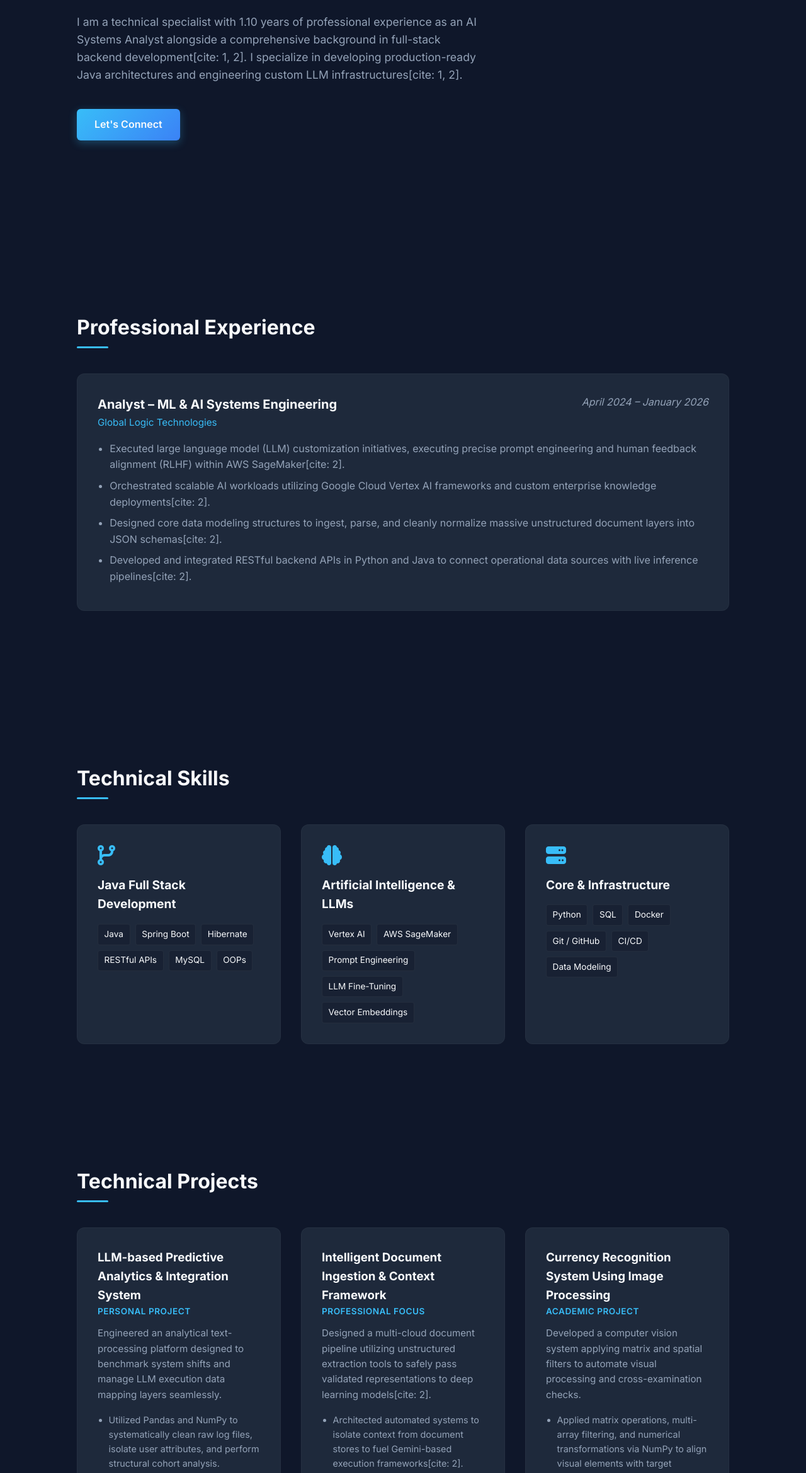
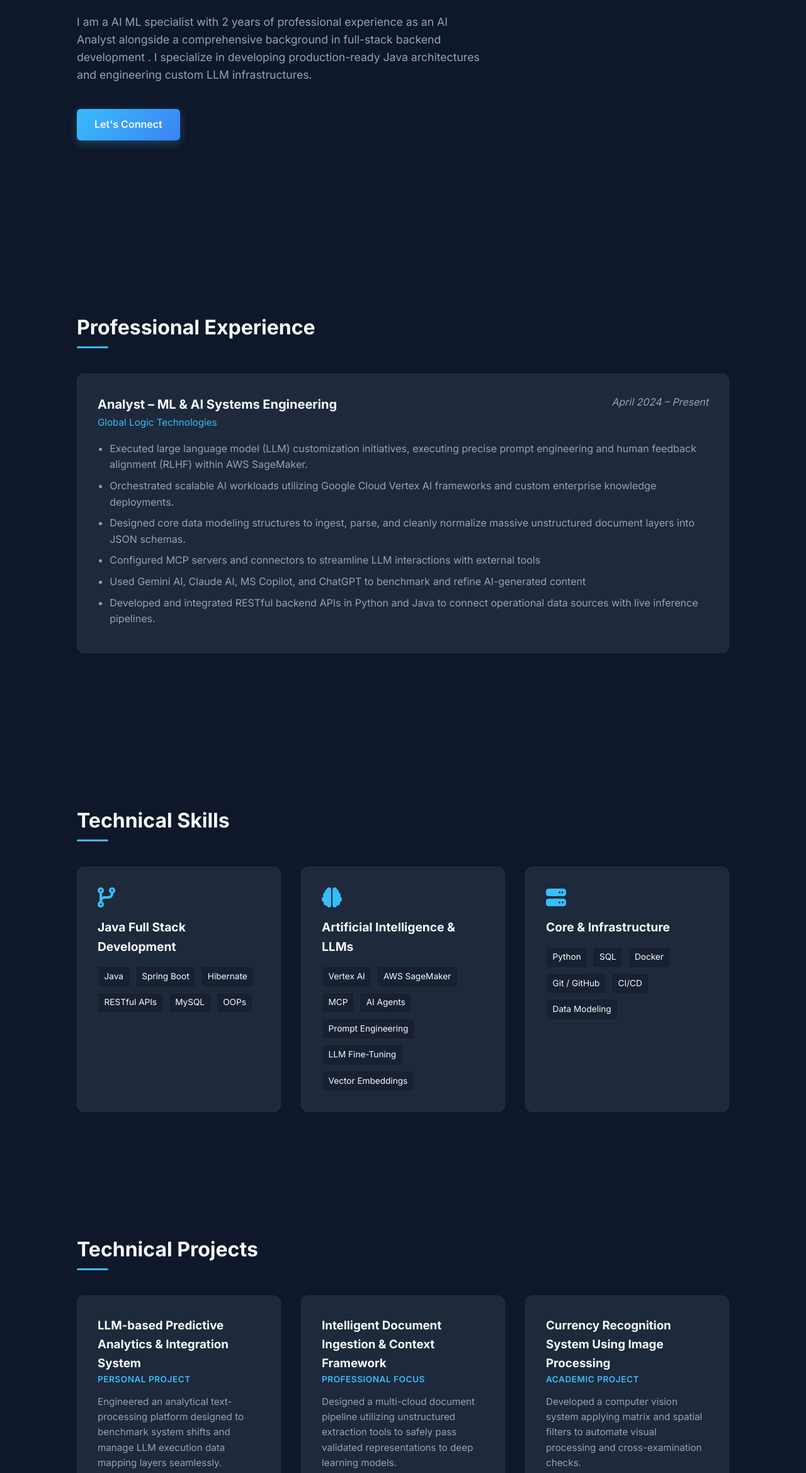
Before and after one commit to Lovaraj777/Lovaraj777.github.io, a plain HTML site: page index.html in a window 1280 px wide. Shown: the part 402-2741 px from the top of the page at 63% size. Drawn offline with Linux system fonts and the light colour scheme.

Commit message:
Revise portfolio content and update experience
Updated professional experience details and project descriptions.

```diff
--- a/index.html
+++ b/index.html
@@ -386,7 +386,8 @@
             <h1>Hi, I'm <span>Lovaraju Penke</span></h1>
             <div class="hero-tagline">AI Engineer & Java Full Stack Developer</div>
             <p class="hero-desc">
-                I am a technical specialist with 1.10 years of professional experience as an AI Systems Analyst alongside a comprehensive background in full-stack backend development[cite: 1, 2]. I specialize in developing production-ready Java architectures and engineering custom LLM infrastructures[cite: 1, 2].
+                I am a AI ML specialist with 2 years of professional experience as an AI Analyst alongside a comprehensive background in full-stack backend development
+                . I specialize in developing production-ready Java architectures and engineering custom LLM infrastructures.
             </p>
             <a href="#contact" class="btn">Let's Connect</a>
         </div>
@@ -402,13 +403,15 @@
                         <h3>Analyst – ML & AI Systems Engineering</h3>
                         <span>Global Logic Technologies</span>
                     </div>
-                    <div class="timeline-date">April 2024 – January 2026</div>
+                    <div class="timeline-date">April 2024 – Present </div>
                 </div>
                 <ul class="timeline-bullets">
-                    <li>Executed large language model (LLM) customization initiatives, executing precise prompt engineering and human feedback alignment (RLHF) within AWS SageMaker[cite: 2].</li>
-                    <li>Orchestrated scalable AI workloads utilizing Google Cloud Vertex AI frameworks and custom enterprise knowledge deployments[cite: 2].</li>
-                    <li>Designed core data modeling structures to ingest, parse, and cleanly normalize massive unstructured document layers into JSON schemas[cite: 2].</li>
-                    <li>Developed and integrated RESTful backend APIs in Python and Java to connect operational data sources with live inference pipelines[cite: 2].</li>
+                    <li>Executed large language model (LLM) customization initiatives, executing precise prompt engineering and human feedback alignment (RLHF) within AWS SageMaker.</li>
+                    <li>Orchestrated scalable AI workloads utilizing Google Cloud Vertex AI frameworks and custom enterprise knowledge deployments.</li>
+                    <li>Designed core data modeling structures to ingest, parse, and cleanly normalize massive unstructured document layers into JSON schemas.</li>
+                    <li>Configured MCP servers and connectors to streamline LLM interactions with external tools </li>
+                    <li>Used Gemini AI, Claude AI, MS Copilot, and ChatGPT to benchmark and refine AI-generated content </li>
+                    <li>Developed and integrated RESTful backend APIs in Python and Java to connect operational data sources with live inference pipelines.</li>
                 </ul>
             </div>
         </div>
@@ -429,7 +432,7 @@
                 <i class="fa-solid fa-brain"></i>
                 <h3>Artificial Intelligence & LLMs</h3>
                 <div class="skill-list-tags">
-                    <span>Vertex AI</span><span>AWS SageMaker</span><span>Prompt Engineering</span><span>LLM Fine-Tuning</span><span>Vector Embeddings</span>
+                    <span>Vertex AI</span><span>AWS SageMaker</span><span>MCP</span><span>AI Agents</span><span>Prompt Engineering</span><span>LLM Fine-Tuning</span><span>Vector Embeddings</span>
                 </div>
             </div>
             <div class="skill-card">
@@ -470,10 +473,10 @@
                 <div>
                     <h3>Intelligent Document Ingestion & Context Framework</h3>
                     <div class="project-type">Professional Focus</div>
-                    <p>Designed a multi-cloud document pipeline utilizing unstructured extraction tools to safely pass validated representations to deep learning models[cite: 2].</p>
+                    <p>Designed a multi-cloud document pipeline utilizing unstructured extraction tools to safely pass validated representations to deep learning models.</p>
                     <ul>
-                        <li>Architected automated systems to isolate context from document stores to fuel Gemini-based execution frameworks[cite: 2].</li>
-                        <li>Leveraged vector embeddings and semantic filters to systematically map text into clean operational schemas[cite: 2].</li>
+                        <li>Architected automated systems to isolate context from document stores to fuel Gemini-based execution frameworks.</li>
+                        <li>Leveraged vector embeddings and semantic filters to systematically map text into clean operational schemas.</li>
                     </ul>
                     <div class="tech-tags">
                         <span>GCP Vertex AI</span><span>Google Gemini</span><span>Python</span><span>Docker</span>
@@ -504,10 +507,10 @@
                 <div>
                     <h3>School Management System</h3>
                     <div class="project-type">Personal Project</div>
-                    <p>Developed a full-stack transactional enterprise web application implementing strict database relational queries and scalable back-end components[cite: 2].</p>
+                    <p>Developed a full-stack transactional enterprise web application implementing strict database relational queries and scalable back-end components.</p>
                     <ul>
-                        <li>Constructed secure data schemas optimized for high-throughput transactional endpoint lookups and database retrieval cycles[cite: 2].</li>
-                        <li>Mapped scalable relational database operations seamlessly using Hibernate ORM and Spring Boot API systems[cite: 2].</li>
+                        <li>Constructed secure data schemas optimized for high-throughput transactional endpoint lookups and database retrieval cycles.</li>
+                        <li>Mapped scalable relational database operations seamlessly using Hibernate ORM and Spring Boot API systems.</li>
                     </ul>
                     <div class="tech-tags">
                         <span>Java</span><span>Spring Boot</span><span>Hibernate</span><span>MySQL</span>
```
